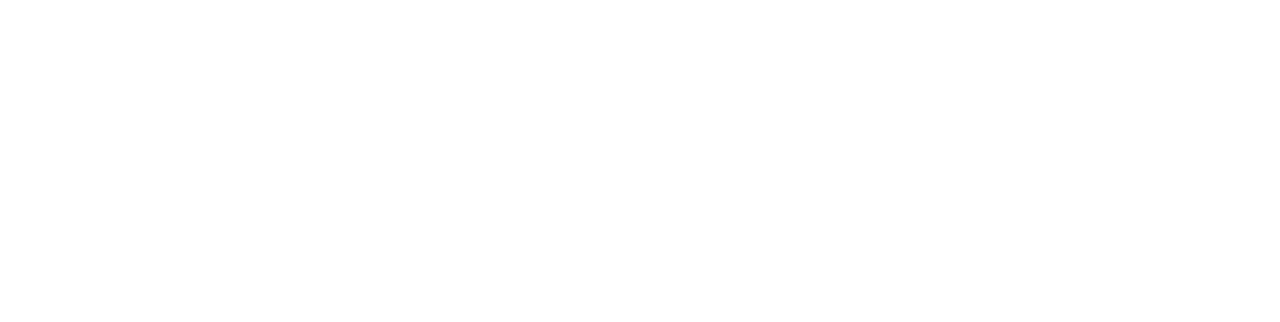
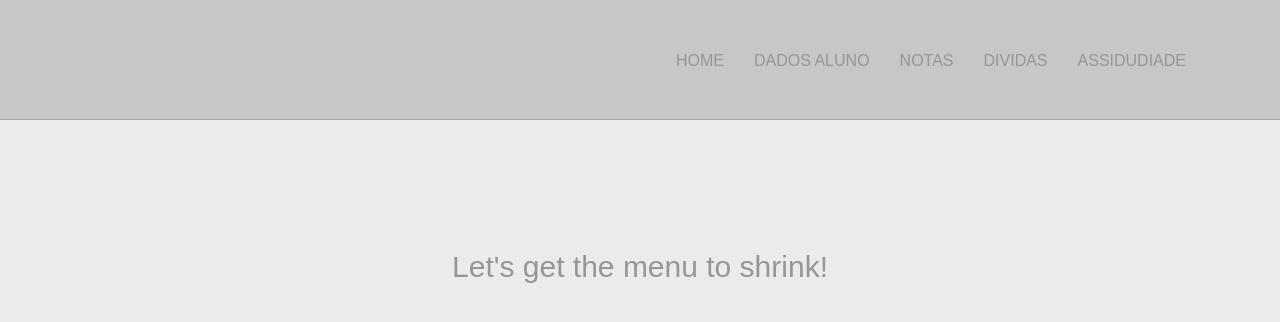
Before and after one commit to miguel4391/Dados, a plain HTML site: page index.html in a window 1280 px wide. Shown: the top 322 px of the page. Drawn offline with nearby package versions, Linux system fonts and the light colour scheme.

Commit message:
Start base project

```diff
--- /dev/null
+++ b/css/style.css
@@ -0,0 +1,121 @@
+*,
+*:before,
+*:after {
+	margin: 0;
+	padding: 0;
+	box-sizing: border-box;
+	-moz-box-sizing: border-box;
+	-webkit-box-sizing: border-box;
+}
+
+body {
+	background-color: #ebebeb;
+}
+
+.container {
+  width: 90%;
+  min-width: 740px;
+  margin: 0 auto;
+}
+
+ul {
+	float: right;
+}
+
+li {
+	display: inline;
+	float: left;
+}
+
+img.logo {
+	float: left;
+}
+
+nav {
+	width: 100%;
+	margin: 0 auto;
+}
+
+/* Section */
+
+section.stretch {
+	float: left;
+	height: 1500px;
+	width: 100%;
+}
+
+section.stretch p{
+	font-family: sans-serif;
+	font-size: 30px;
+	color: #969696;
+	text-align: center;
+	position: relative;
+	margin-top: 250px;
+}
+
+section.stretch p.bottom {
+	top: 100%;
+	padding-bottom: 1em;
+}
+
+/* Header */
+
+header {
+	background-color: #c7c7c7;
+	border-bottom: 1px solid #aaa;
+	float: left;
+	width: 100%;
+	position: fixed;
+	z-index: 10;
+}
+
+header a {
+	color: #969696;
+	text-decoration: none;
+	font-family: 'Amaranth', sans-serif;
+	text-transform: uppercase;
+	font-size: 1em;
+}
+
+header a.active, header a:hover {
+	color: #3d3d3d;
+}
+
+header li {
+	margin-right: 30px;
+}
+
+/* header large */
+header.large {
+	height: 120px;
+}
+header.large img {
+  margin-top: 30px;
+}
+header.large li {
+	margin-top: 52px;
+}
+
+/* header small */
+
+header.small {
+	height: 50px;
+}
+header.small img {
+}
+header.small li {
+	margin-top: 17px;
+}
+
+/* Transitions */
+
+header,
+nav,
+a,
+img,
+li {
+	transition: .7s all;
+	-moz-transition: .7s all;
+	-webkit-transition: .7s all;
+	-o-transition: .7s all;
+}
--- a/index.html
+++ b/index.html
@@ -1,10 +1,37 @@
-<html>
-    <head>
+<!DOCTYPE html>
+<html >
+<head>
+  <meta charset="UTF-8">
+  <title>Resize Menu on Scroll</title>
 
-    </head>
-    <body>
-        <header>
 
-        </header>
-    </body>
+
+      <link rel="stylesheet" href="css/style.css">
+
+
+</head>
+
+<body>
+  <header class="large">
+  <div class="container">
+    <nav>
+      <ul>
+        <li><a href="#">Home</a></li>
+        <li><a href="#">Dados Aluno</a></li>
+        <li><a href="#">Notas</a></li>
+        <li><a href="#">Dividas</a></li>
+        <li><a href="#">Assidudiade</a></li>
+      </ul>
+    </nav>
+  </div>
+</header>
+<section class="stretch">
+  <p>Let's get the menu to shrink!</p>
+  <p class="bottom">End of the line.</p>
+</section>
+  <script src='http://cdnjs.cloudflare.com/ajax/libs/jquery/2.1.3/jquery.min.js'></script>
+
+    <script  src="js/index.js"></script>
+
+</body>
 </html>
--- /dev/null
+++ b/js/index.js
@@ -0,0 +1,9 @@
+$(document).on("scroll", function() {
+
+	if($(document).scrollTop()>100) {
+		$("header").removeClass("large").addClass("small");
+	} else {
+		$("header").removeClass("small").addClass("large");
+	}
+
+});
```
